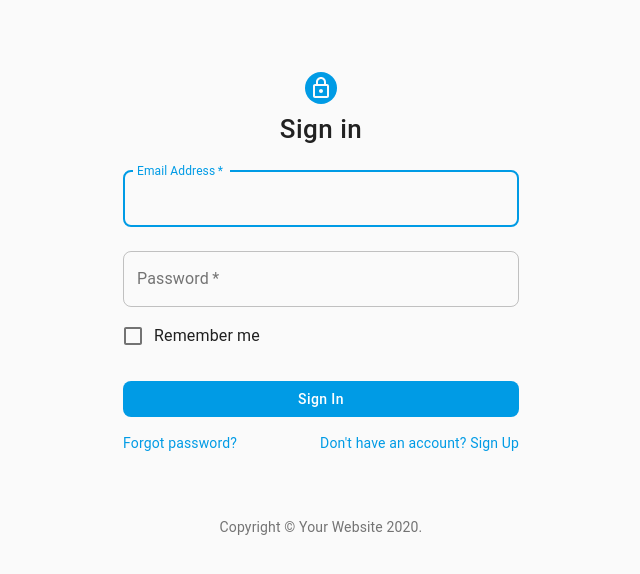
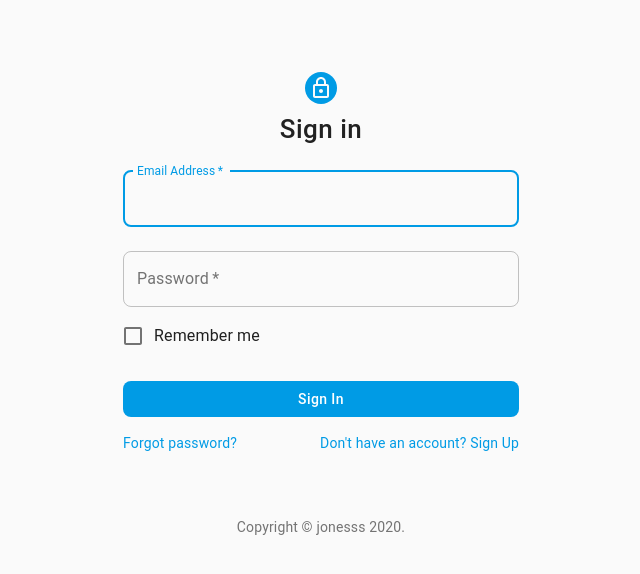
Before and after one commit to JonesTPG/fullstack-theme-base, a React (Create React App) app in the folder front-end/: page /login in a window 1280 px wide. Shown: the top 574 px of the page, without its empty margins (319-959 px from the left). Built offline with nearby package versions, Linux system fonts and the light colour scheme; what apollo-link-ws would draw is missing.

Commit message:
moved copyright to its own component.

```diff
--- a/front-end/src/App.jsx
+++ b/front-end/src/App.jsx
@@ -1,13 +1,10 @@
 import React from "react";
-import Paperbase from "./components/Paperbase";
+import Admin from "./components/Admin";
 import Login from "./components/Login";
 import { BrowserRouter as Router, Route } from "react-router-dom";
 import SignUp from "./components/SignUp";
-import {
-  createMuiTheme,
-  ThemeProvider
-} from "@material-ui/core/styles";
-import HomePage from "./components/HomePage"
+import { createMuiTheme, ThemeProvider } from "@material-ui/core/styles";
+import HomePage from "./components/HomePage";
 
 let theme = createMuiTheme({
   palette: {
@@ -127,7 +124,7 @@ const App = () => {
           <Route exact path="/login" render={() => <Login />} />
           <Route exact path="/signup" render={() => <SignUp />} />
           <Route exact path="/" render={() => <HomePage />} />
-          <Route exact path="/paperbase" render={() => <Paperbase />} />
+          <Route exact path="/admin" render={() => <Admin />} />
         </ThemeProvider>
       </Router>
     </div>
--- a/front-end/src/components/Paperbase.jsx
+++ b/front-end/src/components/Admin.jsx
@@ -1,28 +1,14 @@
 import React from "react";
 import PropTypes from "prop-types";
-import {
-  withStyles
-} from "@material-ui/core/styles";
+import { withStyles } from "@material-ui/core/styles";
 import CssBaseline from "@material-ui/core/CssBaseline";
 import Hidden from "@material-ui/core/Hidden";
-import Typography from "@material-ui/core/Typography";
-import Link from "@material-ui/core/Link";
+
 import Navigator from "./side-nav/Navigator";
 import Content from "./front-page/Content";
 import Header from "./header/Header";
 
-const Copyright = () => {
-  return (
-    <Typography variant="body2" color="textSecondary" align="center">
-      {"Copyright © "}
-      <Link color="inherit" href="https://material-ui.com/">
-        Your Website
-      </Link>{" "}
-      {new Date().getFullYear()}
-      {"."}
-    </Typography>
-  );
-};
+import Copyright from "./Copyright";
 
 const drawerWidth = 256;
 
@@ -53,7 +39,7 @@ const styles = theme => ({
   }
 });
 
-const Paperbase = props => {
+const Admin = props => {
   const { classes } = props;
   const [mobileOpen, setMobileOpen] = React.useState(false);
 
@@ -90,8 +76,8 @@ const Paperbase = props => {
   );
 };
 
-Paperbase.propTypes = {
+Admin.propTypes = {
   classes: PropTypes.object.isRequired
 };
 
-export default withStyles(styles)(Paperbase);
+export default withStyles(styles)(Admin);
--- /dev/null
+++ b/front-end/src/components/Copyright.jsx
@@ -0,0 +1,18 @@
+import React from "react";
+import Typography from "@material-ui/core/Typography";
+import Link from "@material-ui/core/Link";
+
+const Copyright = () => {
+  return (
+    <Typography variant="body2" color="textSecondary" align="center">
+      {"Copyright © "}
+      <Link color="inherit" href="https://material-ui.com/">
+        jonesss
+      </Link>{" "}
+      {new Date().getFullYear()}
+      {"."}
+    </Typography>
+  );
+};
+
+export default Copyright;
--- a/front-end/src/components/Login.jsx
+++ b/front-end/src/components/Login.jsx
@@ -14,18 +14,7 @@ import { withStyles } from "@material-ui/core/styles";
 import Container from "@material-ui/core/Container";
 import useField from "../hooks/input-hooks";
 
-const Copyright = () => {
-  return (
-    <Typography variant="body2" color="textSecondary" align="center">
-      {"Copyright © "}
-      <Link color="inherit" href="https://material-ui.com/">
-        Your Website
-      </Link>{" "}
-      {new Date().getFullYear()}
-      {"."}
-    </Typography>
-  );
-};
+import Copyright from "./Copyright";
 
 const styles = theme => ({
   paper: {
@@ -36,7 +25,7 @@ const styles = theme => ({
   },
   avatar: {
     margin: theme.spacing(1),
-    backgroundColor: theme.palette.primary.main,
+    backgroundColor: theme.palette.primary.main
   },
   form: {
     width: "100%", // Fix IE 11 issue.
@@ -48,21 +37,21 @@ const styles = theme => ({
 });
 
 const SignIn = props => {
-  const email = useField("email")
-  const password = useField("password")
+  const email = useField("email");
+  const password = useField("password");
   const { classes } = props;
 
-  const handleSubmit = (event) => {
-    event.preventDefault()
-      const userToLogin = {
-        email: email.value,
-        password: password.value,
-        checked: event.target.checkBox.checked
-      }
-      console.log(userToLogin)
-      email.resetState()
-      password.resetState()
-  }
+  const handleSubmit = event => {
+    event.preventDefault();
+    const userToLogin = {
+      email: email.value,
+      password: password.value,
+      checked: event.target.checkBox.checked
+    };
+    console.log(userToLogin);
+    email.resetState();
+    password.resetState();
+  };
 
   return (
     <Container component="main" maxWidth="xs">
@@ -102,7 +91,9 @@ const SignIn = props => {
             {...password.inputprops()}
           />
           <FormControlLabel
-            control={<Checkbox value="remember" name="checkBox" color="primary" />}
+            control={
+              <Checkbox value="remember" name="checkBox" color="primary" />
+            }
             label="Remember me"
           />
           <Button
--- a/front-end/src/components/SignUp.jsx
+++ b/front-end/src/components/SignUp.jsx
@@ -1,74 +1,62 @@
-import React from 'react';
-import Avatar from '@material-ui/core/Avatar';
-import Button from '@material-ui/core/Button';
-import CssBaseline from '@material-ui/core/CssBaseline';
-import TextField from '@material-ui/core/TextField';
-import FormControlLabel from '@material-ui/core/FormControlLabel';
-import Checkbox from '@material-ui/core/Checkbox';
-import Link from '@material-ui/core/Link';
-import Grid from '@material-ui/core/Grid';
-import Box from '@material-ui/core/Box';
-import LockOutlinedIcon from '@material-ui/icons/LockOutlined';
-import Typography from '@material-ui/core/Typography';
-import { makeStyles } from '@material-ui/core/styles';
-import Container from '@material-ui/core/Container';
-import useField from "../hooks/input-hooks"
-
-function Copyright() {
-  return (
-    <Typography variant="body2" color="textSecondary" align="center">
-      {'Copyright © '}
-      <Link color="inherit" href="https://material-ui.com/">
-        Snaegis
-      </Link>{' '}
-      {new Date().getFullYear()}
-      {'.'}
-    </Typography>
-  );
-}
+import React from "react";
+import Avatar from "@material-ui/core/Avatar";
+import Button from "@material-ui/core/Button";
+import CssBaseline from "@material-ui/core/CssBaseline";
+import TextField from "@material-ui/core/TextField";
+import FormControlLabel from "@material-ui/core/FormControlLabel";
+import Checkbox from "@material-ui/core/Checkbox";
+import Link from "@material-ui/core/Link";
+import Grid from "@material-ui/core/Grid";
+import Box from "@material-ui/core/Box";
+import LockOutlinedIcon from "@material-ui/icons/LockOutlined";
+import Typography from "@material-ui/core/Typography";
+import { makeStyles } from "@material-ui/core/styles";
+import Container from "@material-ui/core/Container";
+import useField from "../hooks/input-hooks";
+import Copyright from "./Copyright";
 
 const useStyles = makeStyles(theme => ({
   paper: {
     marginTop: theme.spacing(8),
-    display: 'flex',
-    flexDirection: 'column',
-    alignItems: 'center',
+    display: "flex",
+    flexDirection: "column",
+    alignItems: "center"
   },
   avatar: {
     margin: theme.spacing(1),
-    backgroundColor: theme.palette.primary.main,
+    backgroundColor: theme.palette.primary.main
   },
   form: {
-    width: '100%', // Fix IE 11 issue.
-    marginTop: theme.spacing(3),
+    width: "100%", // Fix IE 11 issue.
+    marginTop: theme.spacing(3)
   },
   submit: {
-    margin: theme.spacing(3, 0, 2),
-  },
+    margin: theme.spacing(3, 0, 2)
+  }
 }));
 
 export default function SignUp() {
-  const fname = useField("text")
-  const lname = useField("text")
-  const email = useField("email")
-  const password = useField("password")
+  const fname = useField("text");
+  const lname = useField("text");
+  const email = useField("email");
+  const password = useField("password");
   const classes = useStyles();
 
-  const handleSubmit = (event) => {
-    event.preventDefault()
+  const handleSubmit = event => {
+    event.preventDefault();
     const userToRegister = {
       firstName: fname.value,
       lastName: lname.value,
       email: email.value,
       password: password.value,
       checked: event.target.checkBox.checked
-      }
-      console.log(userToRegister)
-      fname.resetState()
-      lname.resetState()
-      email.resetState()
-      password.resetState()
-  }
+    };
+    console.log(userToRegister);
+    fname.resetState();
+    lname.resetState();
+    email.resetState();
+    password.resetState();
+  };
 
   return (
     <Container component="main" maxWidth="xs">
@@ -134,7 +122,13 @@ export default function SignUp() {
             </Grid>
             <Grid item xs={12}>
               <FormControlLabel
-                control={<Checkbox value="allowExtraEmails" name="checkBox" color="primary" />}
+                control={
+                  <Checkbox
+                    value="allowExtraEmails"
+                    name="checkBox"
+                    color="primary"
+                  />
+                }
                 label="I want to receive inspiration, marketing promotions and updates via email."
               />
             </Grid>
```
Lines whose indentation alone changed are shown as unchanged.
